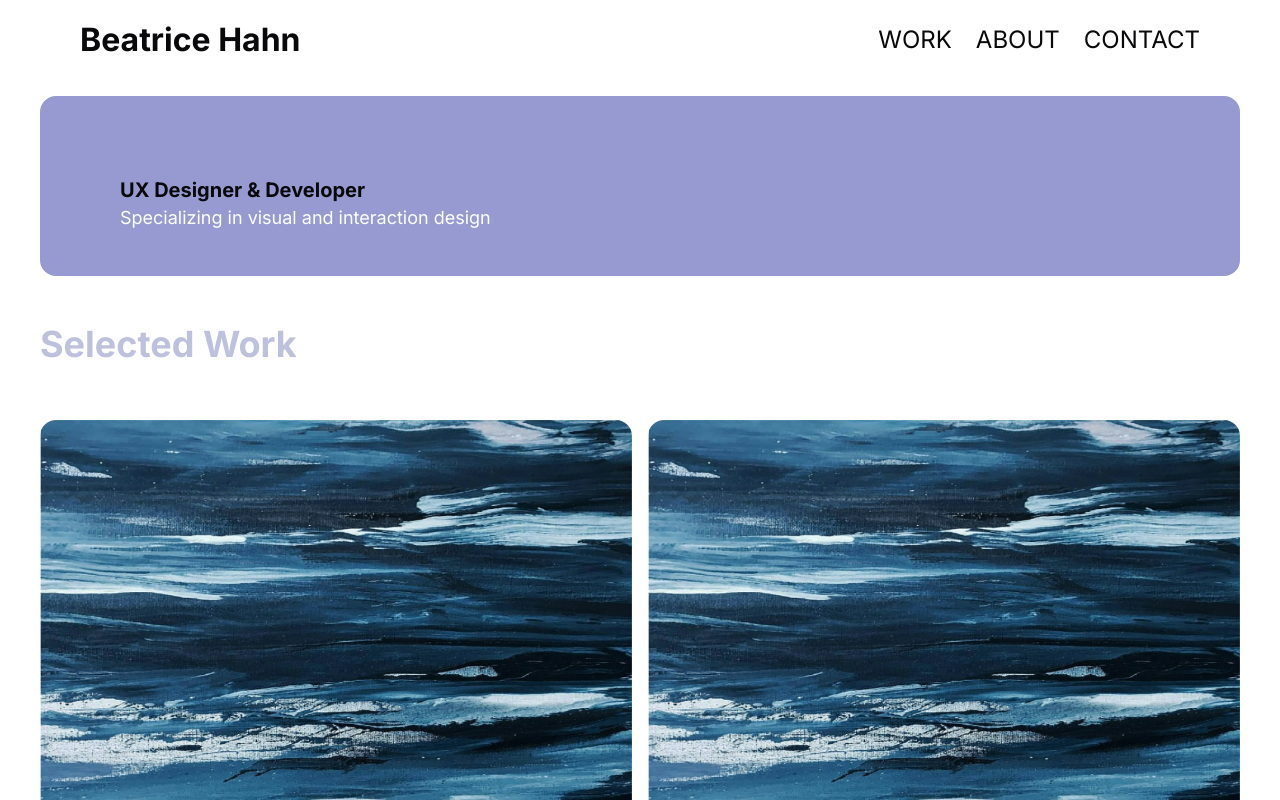
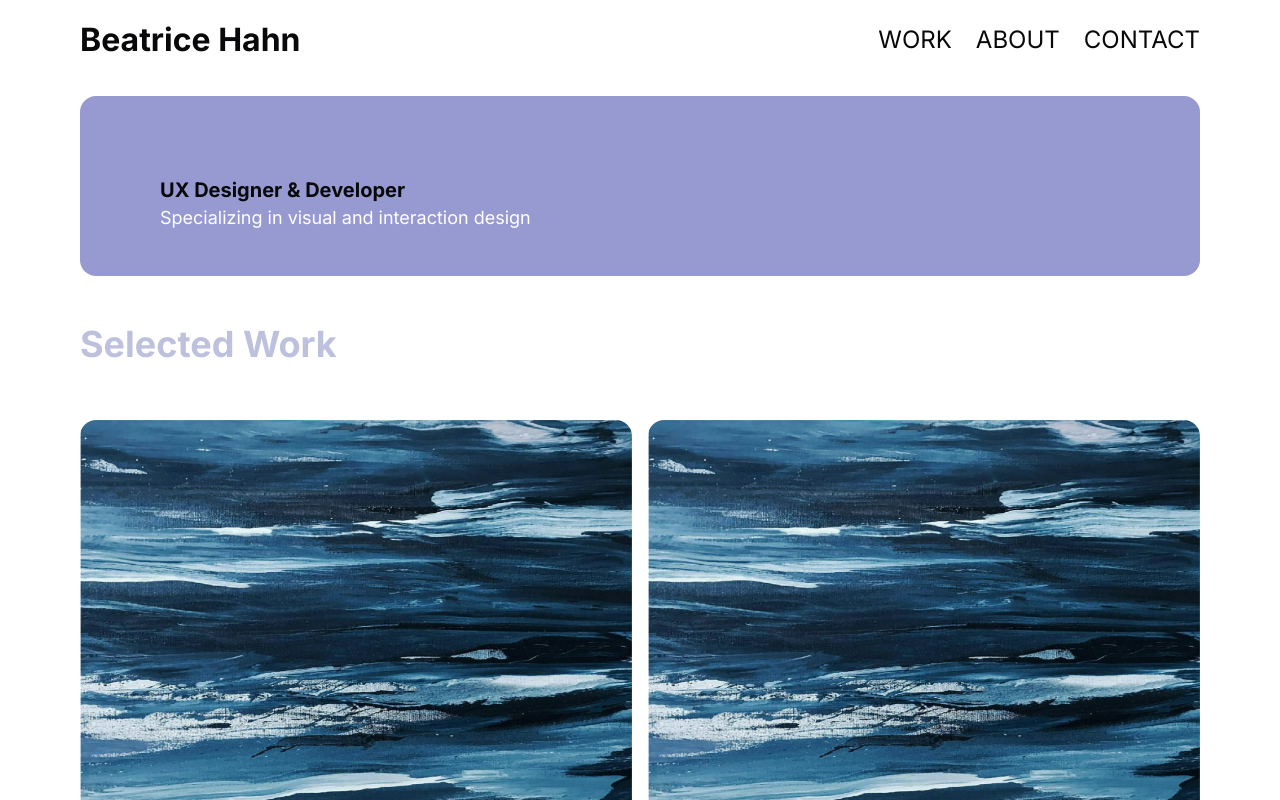
Before and after one commit to beatricehahn/nextjs-portfolio, a Next.js app: page / in a window 1280 px wide. Shown: the top 800 px of the page. Built offline with nearby package versions, Linux system fonts and the light colour scheme.

Commit message:
Update parent margins

```diff
--- a/app/page.tsx
+++ b/app/page.tsx
@@ -5,7 +5,7 @@ import { SelectedContent } from "@/components/organisms/SelectedContent";
 
 export default function Home() {
   return (
-    <main className="relative flex justify-center items-center flex-col overflow-hidden mx-auto sm:px-10">
+    <main className="relative flex justify-center items-center flex-col mx-[24px] md:mx-20">
       <Hero2 />
       <SelectedContent />
     </main>
```
